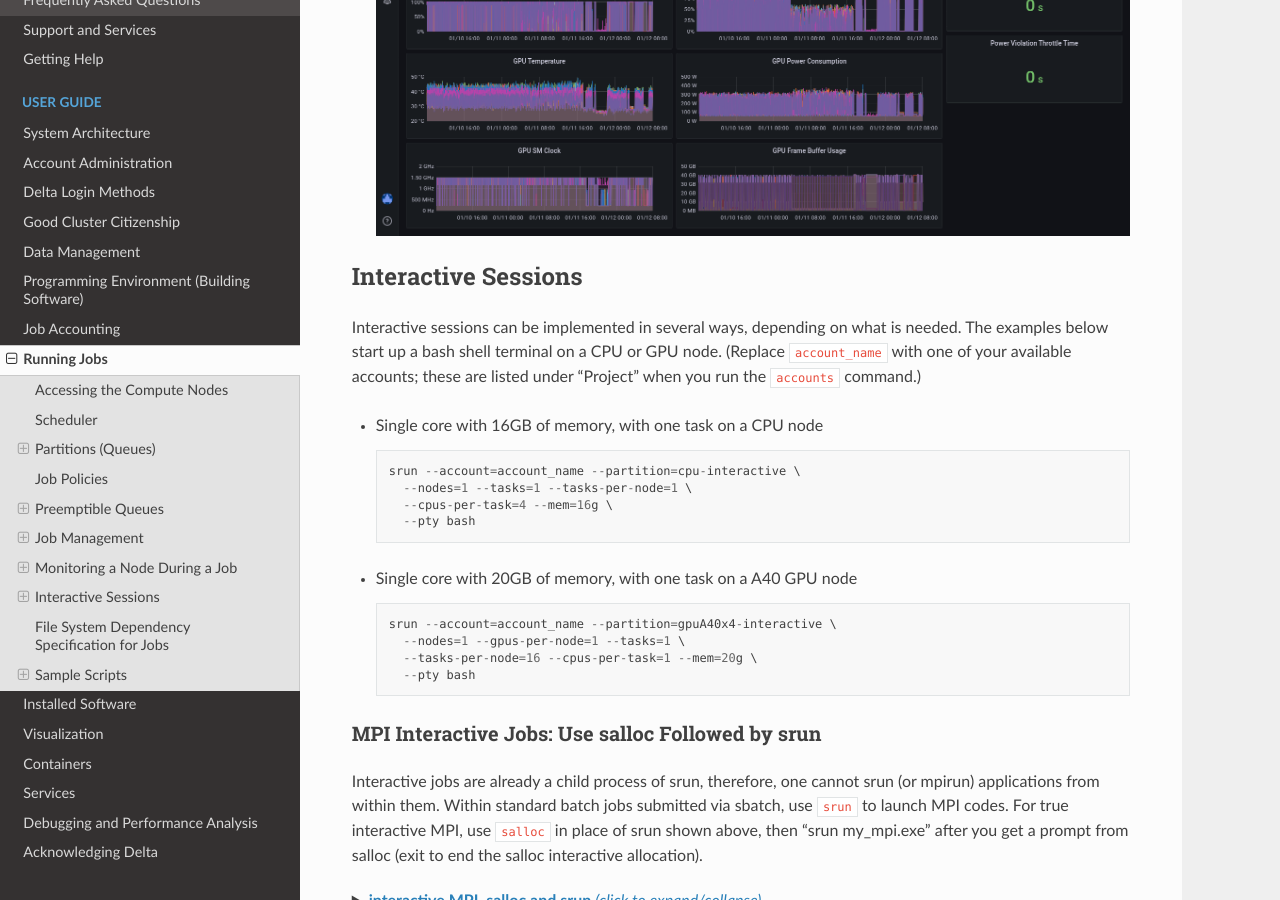
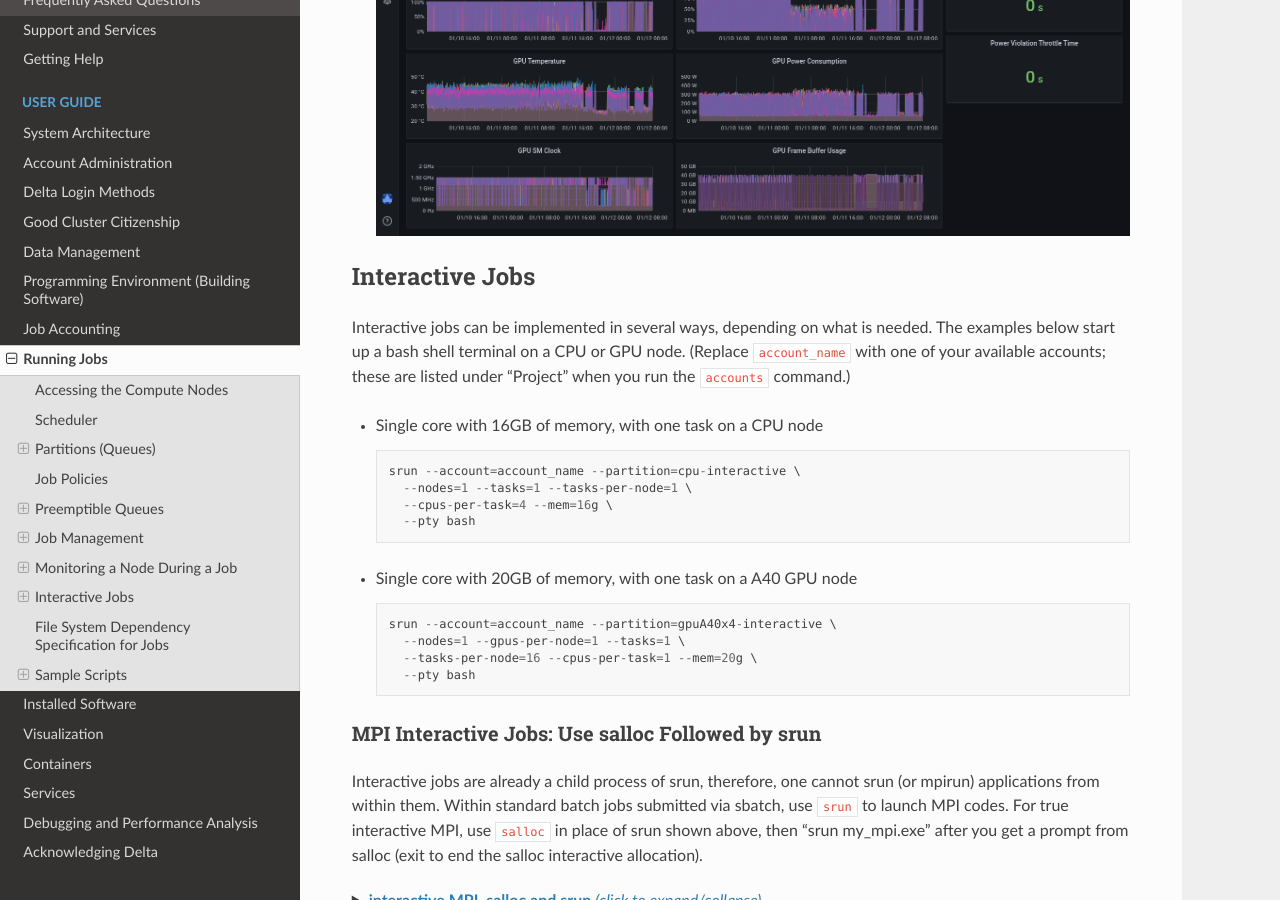
Before and after one commit to ncsa/Delta_doc, a Sphinx documentation site: the page built from docs/source/user_guide/running_jobs.rst, in a window 1280 px wide and 900 px high, scrolled down 13402 px. Built offline with Sphinx 7.4.7 and the Read the Docs theme 2.0.0, drawn with Linux system fonts in a browser that asks for light colours.

Commit message:
int session -> int job
Making the interactive job section header say just that; this will make wording clearer RE the other two changes just before this.

```diff
--- a/docs/source/user_guide/running_jobs.rst
+++ b/docs/source/user_guide/running_jobs.rst
@@ -593,10 +593,10 @@ Monitoring Nodes Using Grafana
        :alt: get detailed info
        :width: 1000px
 
-Interactive Sessions
+Interactive Jobs
 -------------------------
 
-Interactive sessions can be implemented in several ways, depending on what is needed. The examples below start up a bash shell terminal on a CPU or GPU node. (Replace ``account_name`` with one of your available accounts; these are listed under "Project" when you run the ``accounts`` command.)
+Interactive jobs can be implemented in several ways, depending on what is needed. The examples below start up a bash shell terminal on a CPU or GPU node. (Replace ``account_name`` with one of your available accounts; these are listed under "Project" when you run the ``accounts`` command.)
 
 - Single core with 16GB of memory, with one task on a CPU node
 
```
